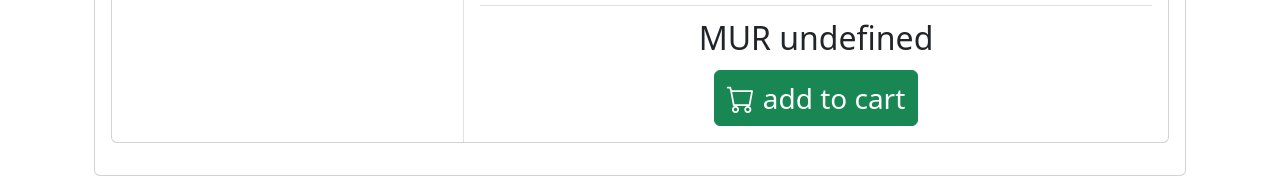
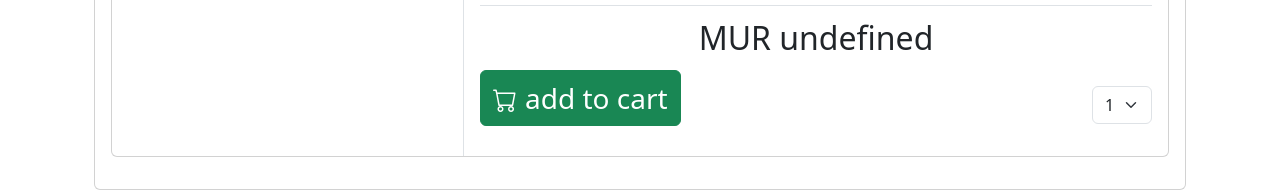
Before and after one commit to ElianoDeLaFlor/ReactProject, a React (Create React App) app: page /products/1 in a window 1280 px wide. Shown: the part 332-524 px from the top of the page. Built offline with nearby package versions, Linux system fonts and the light colour scheme; no server answers.

Commit message:
feat(product_detail): add possibility to select the item count to add to the cart

```diff
--- a/src/pages/ProductDetail.tsx
+++ b/src/pages/ProductDetail.tsx
@@ -3,7 +3,6 @@ import { useParams } from "react-router-dom";
 import { AppDispatch, RootState } from "../redux/store/store";
 import { getProductListByIdAsync } from "../redux/slices/ProductByIdFetcher";
 import { useEffect } from "react";
-import React, { useState } from "react";
 import { Rating } from "react-simple-star-rating";
 
 function ProductDetail() {
@@ -15,23 +14,21 @@ function ProductDetail() {
     dispatch(getProductListByIdAsync(url));
   }
 
-  const [rating, setRating] = useState(0);
-
-  // Catch Rating value
-  const handleRating = (rate: number) => {
-    setRating(rate);
-
-    // other logic
-  };
-  // Optinal callback functions
-  const onPointerEnter = () => {};
-  const onPointerLeave = () => {};
-  const onPointerMove = (value: number, index: number) =>
-    console.log(value, index);
-
   useEffect(() => {
     productItem();
   }, []);
+
+  // function generateSelectItem() {
+  //   let list: any[] = [];
+  //   for (let index = 1; index <= 100; index++) {
+  //     list.push(
+  //       <option title={index.toString()} key={index} value={index}>
+  //         {index}
+  //       </option>
+  //     );
+  //   }
+  //   return list;
+  // }
 
   return (
     <>
@@ -80,10 +77,27 @@ function ProductDetail() {
                           {`MUR ${item.data?.price}`}
                         </li>
                       </ul>
-                      <button title="add to cart" className="btn btn-success">
-                        <i className="bi bi-cart fs-3"></i>
-                        <span className="fs-3 ms-2">add to cart</span>
-                      </button>
+
+                      <div className="d-flex justify-content-between">
+                        <div>
+                          <button
+                            title="add to cart"
+                            className="btn btn-success"
+                          >
+                            <i className="bi bi-cart fs-4"></i>
+                            <span className="fs-3 ms-2">add to cart</span>
+                          </button>
+                        </div>
+                        <div>
+                          <select className="form-select my-3" aria-label="Default select example">
+                            <option value="1">1</option>
+                            <option value="2">2</option>
+                            <option value="3">3</option>
+                            <option value="4">4</option>
+                            <option value="5">5</option>
+                          </select>
+                        </div>
+                      </div>
                     </div>
                   </div>
                 </div>
```
